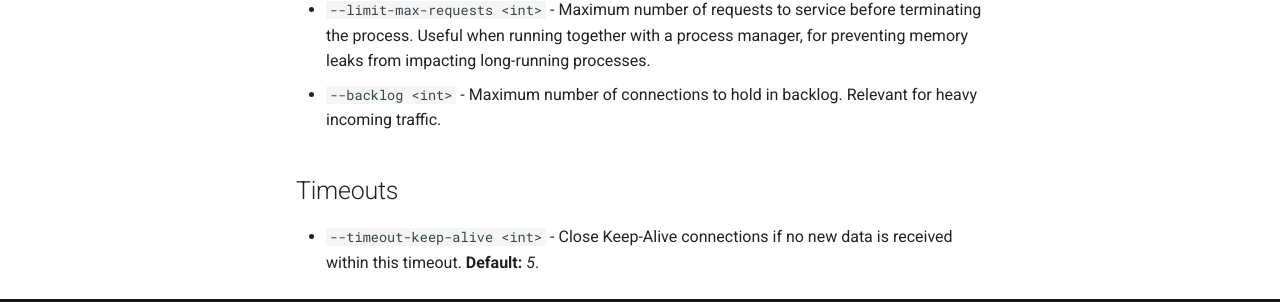
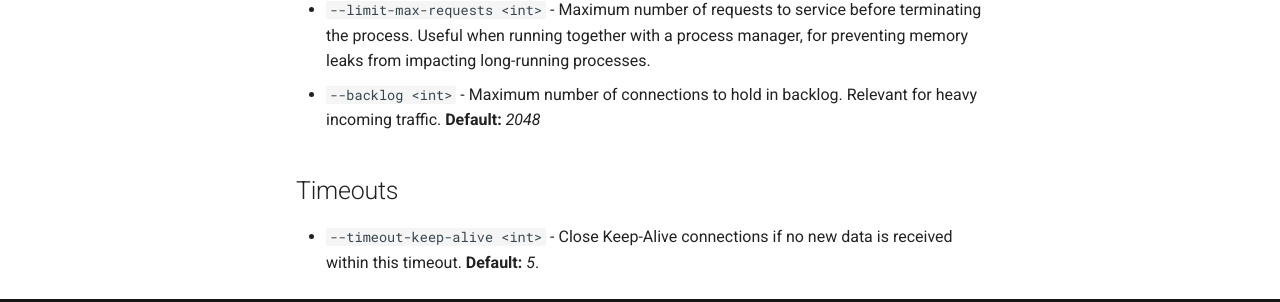
Before and after one commit to encode/uvicorn, an MkDocs documentation site: the page built from docs/settings.md, in a window 1280 px wide and 900 px high, scrolled down 2253 px. Shown: the part 556-858 px from the top of the window. Built offline with MkDocs 1.6.1 and Material for MkDocs 9.7.7, drawn with Linux system fonts in a browser that asks for light colours; comment, search, counter and statistics services are not loaded; old or Windows-style settings are respelled for this version of MkDocs.

Commit message:
Document default backlog setting (#682)

```diff
--- a/docs/settings.md
+++ b/docs/settings.md
@@ -71,7 +71,7 @@ connecting IPs in the `forwarded-allow-ips` configuration.
 
 * `--limit-concurrency <int>` - Maximum number of concurrent connections or tasks to allow, before issuing HTTP 503 responses. Useful for ensuring known memory usage patterns even under over-resourced loads.
 * `--limit-max-requests <int>` - Maximum number of requests to service before terminating the process. Useful when running together with a process manager, for preventing memory leaks from impacting long-running processes.
-* `--backlog <int>` - Maximum number of connections to hold in backlog. Relevant for heavy incoming traffic.
+* `--backlog <int>` - Maximum number of connections to hold in backlog. Relevant for heavy incoming traffic. **Default:** *2048*
 
 ## Timeouts
 
```
